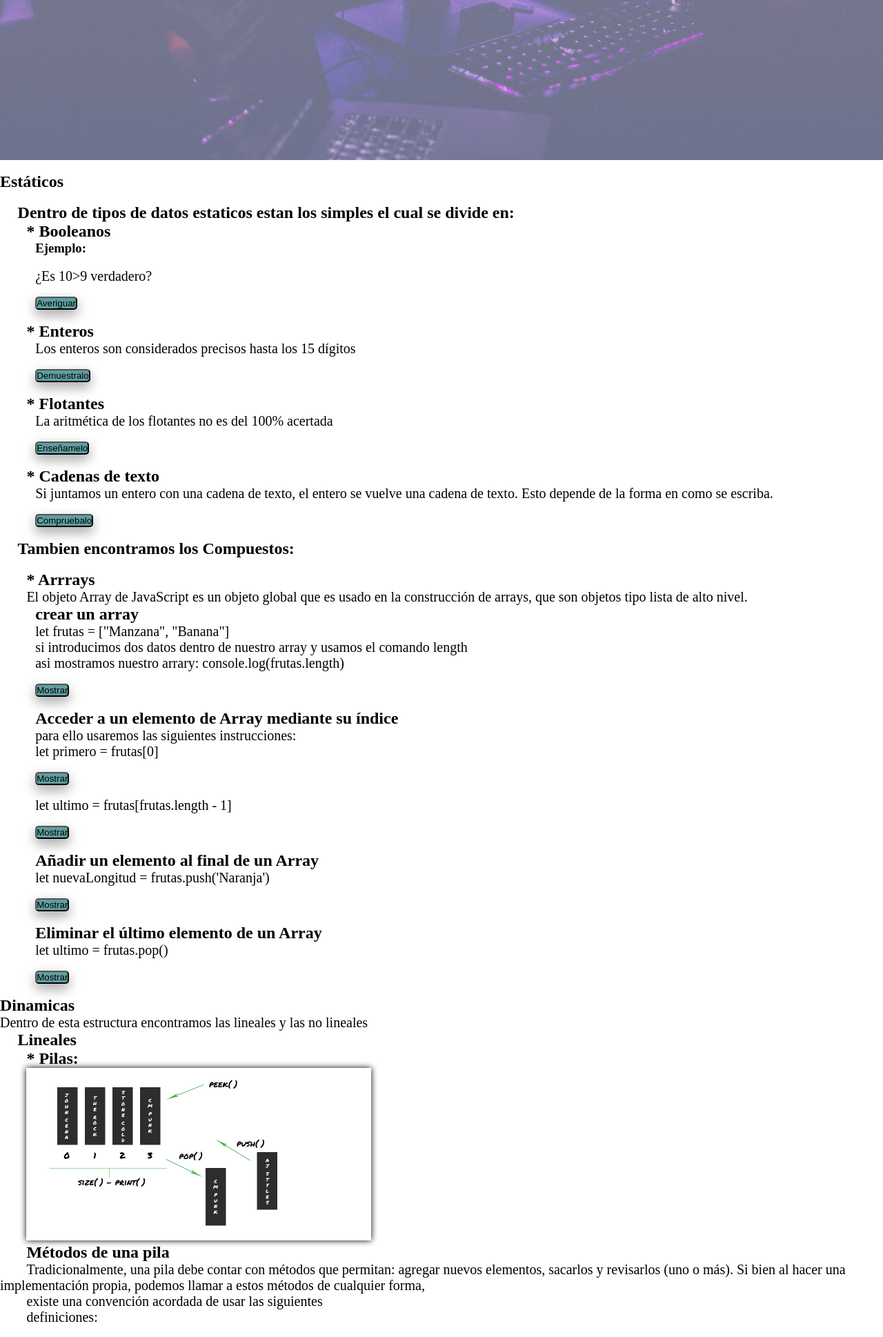
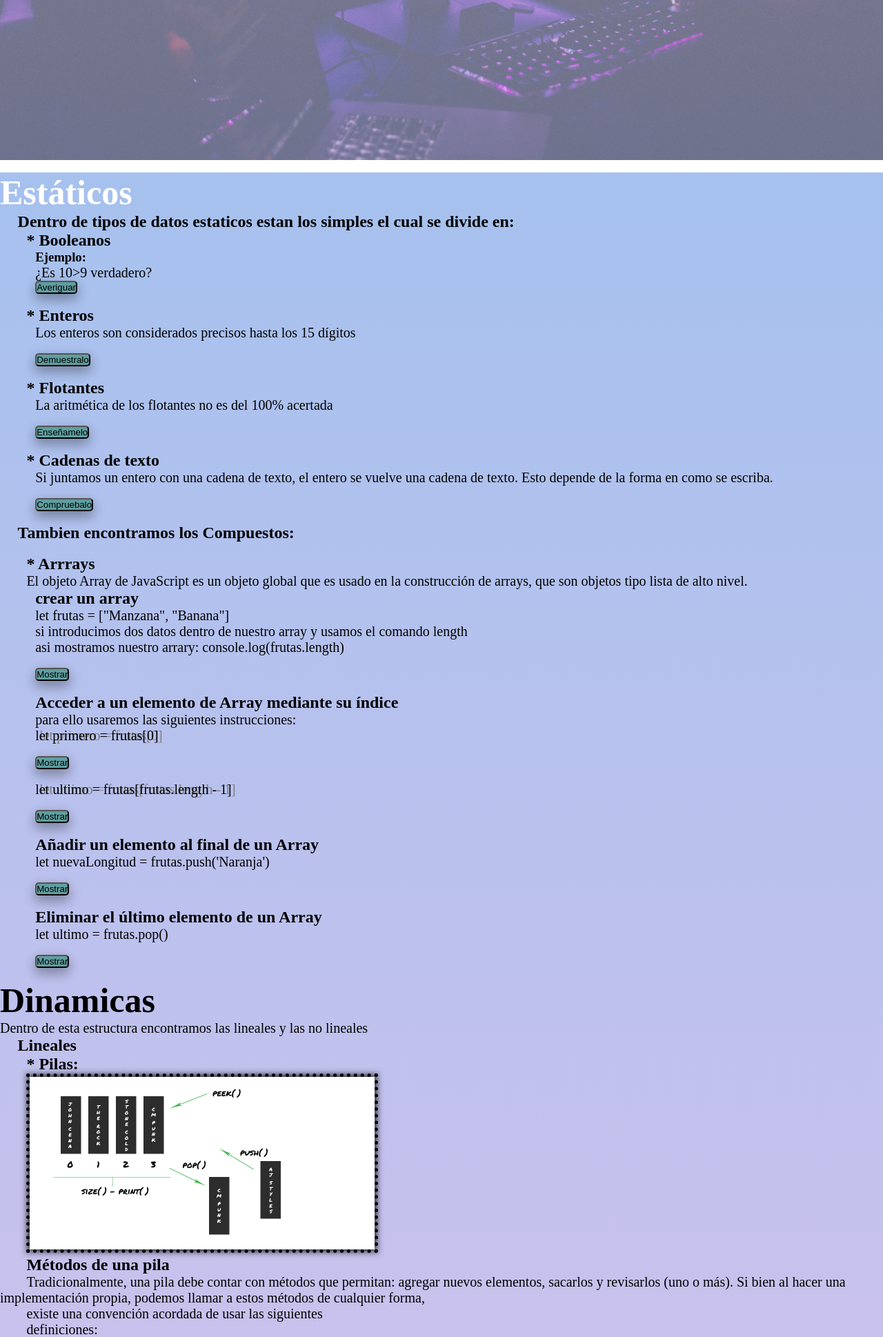
Before and after one commit to jhoncortesva/Estructura-de-datos, a PHP site: the page made by Ejemplos Javascript.html in a window 1280 px wide. Shown: the part 568-2506 px from the top of the page at 69% size. Run offline with PHP 8.4, Linux system fonts and the light colour scheme.

Commit message:
css en js ejemplos

```diff
--- a/Ejemplos Javascript.html
+++ b/Ejemplos Javascript.html
@@ -18,19 +18,20 @@
     </br>
     <section>
         <div class="titulo-simples">
+            <div>
                 <h1 class="Estaticos">Estáticos</h1>
-        </br>
+
                 <h2 class="simples"> Dentro de tipos de datos estaticos estan los simples el cual se divide en:</h2>
                 <h2 class="Booleanos"> * Booleanos</h2>
                 <h3 class="Boo"> Ejemplo: </h3>
-    </br>
                 <p class="bo">¿Es 10>9 verdadero?</p>
-        </br>
+
                 <div style="text-indent: 4%">
-            <button  onclick="funcionB()">Averiguar</button>
+                    <button onclick="funcionB()">Averiguar</button>
                 </div>
                 <p class="Boo" id="demonstracion"></p>
             </div>
+
             </br>
             <div class="enteros">
                 <h2 class="Booleanos"> * Enteros</h2>
@@ -54,13 +55,15 @@
             </br>
             <div class="cadenas-texto">
                 <h2 class="Booleanos"> * Cadenas de texto</h2>
-            <p class="Boo">Si juntamos un entero con una cadena de texto, el entero se vuelve una cadena de texto. Esto depende de
+                <p class="Boo">Si juntamos un entero con una cadena de texto, el entero se vuelve una cadena de texto. Esto
+                depende de
                 la forma en como se escriba.</p>
                 </br>
                 <div style="text-indent: 4%">
                     <button onclick="funcionString()">Compruebalo</button>
                 </div>
                 <p class="Boo" id="demostracionString"></p>
+            </div>
         </div>
         </br>
         <div>
@@ -69,7 +72,8 @@
         </br>
         <div class="arrays">
             <h2 class="Booleanos"> * Arrrays</h2>
-            <p class="Booleanos">El objeto Array de JavaScript es un objeto global que es usado en la construcción de arrays, que son objetos tipo lista de alto nivel.</p>
+            <p class="Booleanos">El objeto Array de JavaScript es un objeto global que es usado en la construcción de
+                arrays, que son objetos tipo lista de alto nivel.</p>
             <h2 class="Boo"> crear un array</h2>
             <p class="Boo">let frutas = ["Manzana", "Banana"]</p>
             <p class="Boo">si introducimos dos datos dentro de nuestro array y usamos el comando length
@@ -85,7 +89,7 @@
         <div class="ar">
             <h2 class="Boo">Acceder a un elemento de Array mediante su índice</h2>
             <p class="Boo">para ello usaremos las siguientes instrucciones: </p>
-            <p class="Boo">let primero = frutas[0] </p>
+            <p class="le">let primero = frutas[0] </p>
             </br>
             <div style="text-indent: 4%">
                 <button onclick="funcionAr()"> Mostrar </button>
@@ -94,7 +98,7 @@
         </div>
         </br>
         <div class="arr">
-            <p class="Boo">let ultimo = frutas[frutas.length - 1]</p>
+            <p class="le">let ultimo = frutas[frutas.length - 1]</p>
             </br>
             <div style="text-indent: 4%">
                 <button onclick="funcionArr()"> Mostrar </button>
@@ -124,7 +128,7 @@
         </br>
 
         <div>
-            <h2>Dinamicas</h2>
+            <h2 class="din">Dinamicas</h2>
             <p>Dentro de esta estructura encontramos las lineales y las no lineales</p>
             <h2 class="simples">Lineales </h2>
             <h2 class="Booleanos"> * Pilas:</h2>
@@ -132,9 +136,13 @@
                 <img src="img/pila.png" class="im">
             </div>
             <h2 class="Booleanos"> Métodos de una pila</h2>
-            <p class="Booleanos">Tradicionalmente, una pila debe contar con métodos que permitan: agregar nuevos elementos, sacarlos y revisarlos (uno
-                o más). Si bien al hacer una implementación propia, podemos llamar a estos métodos de cualquier forma, </P> <p class="Booleanos"> existe una
-                convención acordada de usar las siguientes </P> <p class="Booleanos"> definiciones:</p>
+            <p class="Booleanos">Tradicionalmente, una pila debe contar con métodos que permitan: agregar nuevos
+                elementos, sacarlos y revisarlos (uno
+                o más). Si bien al hacer una implementación propia, podemos llamar a estos métodos de cualquier forma,
+            </P>
+            <p class="Booleanos"> existe una
+                convención acordada de usar las siguientes </P>
+            <p class="Booleanos"> definiciones:</p>
             </br>
             <p class="Booleanos">push: Agrega un nuevo valor a la pila, ubicándolo al final de ésta.</p>
             <p class="Booleanos">pop: Retorna el último valor ingresado a la pila, sacándolo de ésta.</p>
@@ -147,23 +155,48 @@
             </div>
         </div>
         </br>
+        <div class="listas">
+            <h2 class="Booleanos">* Listas</h2>
+            <p class="Booleanos">Para crear una lista vacía se puede hacer de las siguientes dos formas:</p>
+            <div style="text-indent: 3%">
+                <img src="img/listas2.JPG" class="lis">
+                <p class="Booleanos">Sea cual sea la forma que utilicen para crear una lista (arreglo) es irrelevante.
+                </p>
+            </div>
+            </br>
+            <p class="Booleanos">Para agregar un elemento al final del arreglo se utiliza el método push(), y para
+                agregar un elemento al inicio del
+                arreglo se utiliza el método unshift(). En el siguiente ejemplo muestro como se utilizan:</p>
+            <div style="text-indent: 3%">
+                <img src="img/lista3.png" alt="">
+            </div>
+            <p class="Booleanos">Y por último los métodos sort() y reverse() nos sirven para ordenar nuestra lista ya
+                sea ascendente o descendentemente:</p>
+            <div style="text-indent: 3%">
+                <img src="img/lista4.png" alt="">
+            </div>
+        </div>
+        </br>
         <div class="arbol">
             <h2 class="Booleanos"> * Arboles</h2>
-            <p class="Booleanos">Los árboles son estructuras de datos en los que los nodos tienen jerarquía. Cada nodo puede tener uno o
+            <p class="Booleanos">Los árboles son estructuras de datos en los que los nodos tienen jerarquía. Cada nodo
+                puede tener uno o
                 más
                 árboles
                 hijos y así recursivamente hasta llegar a los nodos hojas, que no tienen hijos.</p>
             <P class="Booleanos">este es un jemplo basico de como insertar datos a un nodo </P>
             </br>
-            <div  style="text-indent: 3%">
-                <img  src="img/arbol.jpeg">
+            <div style="text-indent: 3%">
+                <img src="img/arbol.jpeg">
             </div>
             </br>
             <div style="text-indent: 4%">
                 <button onclick="funcionAb()"> Mostrar Arbol</button>
             </div>
-            <P class="Boo"  id="demostracionAb"></P>
+            <P class="Boo" id="demostracionAb"></P>
         </div>
+        </br>
+
 
         <script>
             function funcionB() {
@@ -205,9 +238,10 @@
             }
 
             function funcionEl() {
-                /*let nuevaLongitud = frutas.push('Naranja'); */
+                let frutas = ["Manzana", "Banana"];
+                let nuevaLongitud = frutas.push('Naranja');
                 let ultimo = frutas.pop();
-                document.getElementById("demostracionEl").innerHTML = ultimo;
+                document.getElementById("demostracionEl").innerHTML = frutas;
             }
 
             function funcionAb() {
--- a/estilos.css
+++ b/estilos.css
@@ -49,6 +49,11 @@ p{
     text-indent: 4%;
 }
 
+.le{
+    text-indent: 4%;
+    text-shadow: gray 6px 0;
+}
+
 
 button{
     border-radius: 5px;
@@ -65,12 +70,21 @@ button:hover {
     color: black;
 }
 
+img{
+    border: 5px dotted black;
+    margin: auto;
+    margin-left: auto;
+    margin-right: auto;
+    filter: drop-shadow(0 0 5px black);
+
+}
+
 .im{
     filter: drop-shadow(0 0 5px black);
     width: 500px;
 }
 
-.im:hover {
+img:hover {
     animation: shake 0.82s cubic-bezier(.36,.07,.19,.97) both;
     transform: translate3d(0, 0, 0);
     backface-visibility: hidden;
@@ -94,3 +108,21 @@ button:hover {
         transform: translate3d(4px, 0, 0);
     }
 }
+
+.lis{
+    width: 600px;
+}
+
+.Estaticos{
+    color: white;
+    font-size: 50px;
+}
+
+.din{
+    color: black;
+    font-size: 50px;
+}
+
+section{
+    background-image: linear-gradient(to top, #fbc2eb 0%, #a6c1ee 100%);
+}
--- a/javascrikt.js
+++ b/javascrikt.js
@@ -4,7 +4,7 @@ var frutas = ["Manzana", "Banana"];
 let nuevaLongitud = frutas.push("Naranja");
 console.log(frutas)
 
-// pilas
+// arboles
 
 
 class node {
@@ -50,6 +50,7 @@ head.add(7);
 head.add(20);
 console.log(head);
 
+//pila
 
 class Stack {
     constructor() {
```
Also changed, not shown: img/lista3.png (added), img/lista4.png (added), img/listas2.JPG (added). Lines whose indentation alone changed are shown as unchanged.
